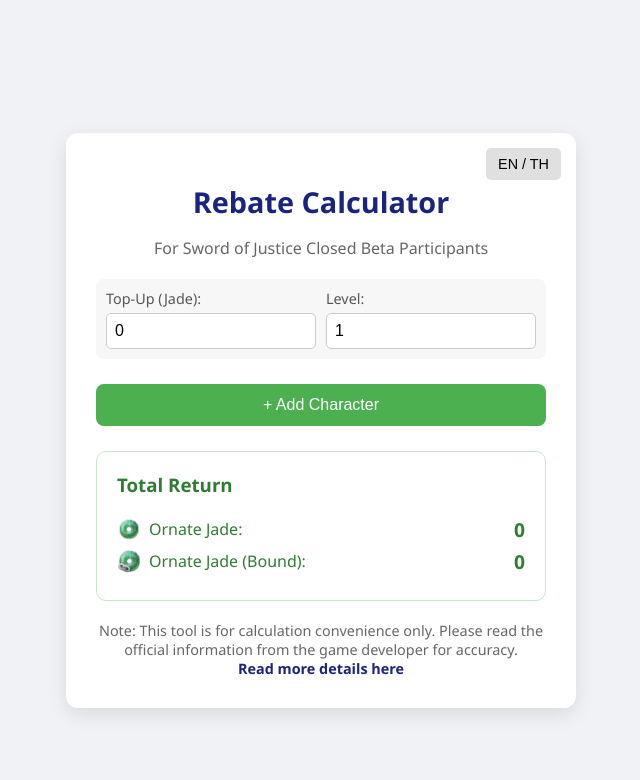
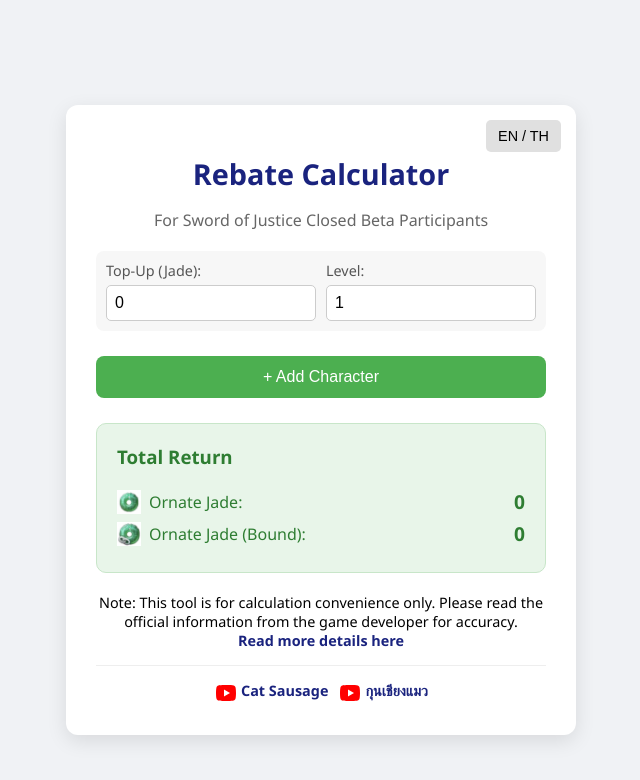
Before and after one commit to CatSausage/soj-rebate-calculator, a plain HTML site: page index.html in a window 1280 px wide. Shown: the whole page, without its empty margins (319-959 px from the left). Drawn offline with Linux system fonts and the light colour scheme.

Commit message:
updated image and footer

```diff
--- a/index.html
+++ b/index.html
@@ -25,6 +25,7 @@
             max-width: 450px;
             text-align: center;
             position: relative;
+            z-index: 0;
         }
         h1 {
             color: #1a237e;
@@ -106,7 +107,7 @@
         .result-box {
             margin-top: 25px;
             padding: 20px;
-            background-color: white;
+            background-color: #e8f5e9;
             border-radius: 10px;
             text-align: left;
             border: 1px solid #c8e6c9;
@@ -140,6 +141,27 @@
             font-size: 1.2em;
             font-weight: bold;
         }
+        .footer-note {
+            margin-top: 20px;
+            font-size: 0.9em;
+            color: black;
+            text-align: center;
+            z-index: 50;
+        }
+        .footer-note a {
+            color: #1a237e;
+            text-decoration: none;
+            font-weight: bold;
+        }
+        .footer-note a:hover {
+            text-decoration: underline;
+        }
+        .youtube-icon {
+            width: 20px;
+            height: 20px;
+            vertical-align: middle;
+            margin-left: 5px; /* Adjust spacing as needed */
+        }
     </style>
 </head>
 <body>
@@ -168,23 +190,36 @@
             <h3 data-en="Total Return" data-th="ยอดเงินคืนรวม">Total Return</h3>
             <p>
                 <span class="result-label-group">
-                    <img src="unbound.jpg" alt="Ornate Jade Icon" class="jade-icon">
+                    <img src="images/jade-unbound.jpg" alt="Ornate Jade Icon" class="jade-icon">
                     <span data-en="Ornate Jade:" data-th="หยกเติม:">Ornate Jade:</span>
                 </span>
                 <span id="unboundResult" class="result-value">0</span>
             </p>
             <p>
                 <span class="result-label-group">
-                    <img src="bound.jpg" alt="Soulbound Ornate Jade Icon" class="jade-icon">
+                    <img src="images/jade-bound.jpg" alt="Soulbound Ornate Jade Icon" class="jade-icon">
                     <span data-en="Ornate Jade (Bound):" data-th="หยกผูก:">Ornate Jade (Bound):</span>
                 </span>
                 <span id="soulboundResult" class="result-value">0</span>
             </p>
         </div>
 
-        <div style="margin-top: 20px; font-size: 0.9em; color: #666;">
+        <div class="footer-note">
             <span data-en="Note: This tool is for calculation convenience only. Please read the official information from the game developer for accuracy." data-th="หมายเหตุ: เครื่องมือนี้เป็นเพียงการอำนวยความสะดวกในการคำนวณเท่านั้น โปรดอ่านข้อมูลอย่างเป็นทางการจากผู้พัฒนาเกมเพื่อความถูกต้อง">หมายเหตุ: เครื่องมือนี้เป็นเพียงการอำนวยความสะดวกในการคำนวณเท่านั้น โปรดอ่านข้อมูลอย่างเป็นทางการจากผู้พัฒนาเกมเพื่อความถูกต้อง</span>
-            <br/><a href="https://www.swordofjustice.com/en/banner/20250828/42152_1256611.html" target="_blank" style="color: #1a237e; text-decoration: none; font-weight: bold;" data-en="Read more details here" data-th="อ่านรายละเอียดเพิ่มเติมที่นี่">อ่านรายละเอียดเพิ่มเติมที่นี่</a>
+            <br/><a href="https://www.swordofjustice.com/en/banner/20250828/42152_1256611.html" target="_blank" data-en="Read more details here" data-th="อ่านรายละเอียดเพิ่มเติมที่นี่">อ่านรายละเอียดเพิ่มเติมที่นี่</a>
+        </div>
+
+        <div style="margin-top: 15px; margin-bottom: 15px; background: #EEE; height: 1px; width: 100%;"></div>
+
+        <div class="footer-note" style="margin-top: 15px; display: flex; flex-direction: row; gap: 10px; justify-content: center;">
+            <a href="https://www.youtube.com/@JusticeCatSausage" target="_blank" aria-label="YouTube Channel 1" style="display: flex; flex-direction: row; gap: 3px;">
+                <svg style="width: 24px; height: 24px; fill:red;" viewBox="0 0 24 24" fill="currentColor"><path d="M12.2439 4C12.778 4.00294 14.1143 4.01586 15.5341 4.07273L16.0375 4.09468C17.467 4.16236 18.8953 4.27798 19.6037 4.4755C20.5486 4.74095 21.2913 5.5155 21.5423 6.49732C21.942 8.05641 21.992 11.0994 21.9982 11.8358L21.9991 11.9884L21.9991 11.9991C21.9991 11.9991 21.9991 12.0028 21.9991 12.0099L21.9982 12.1625C21.992 12.8989 21.942 15.9419 21.5423 17.501C21.2878 18.4864 20.5451 19.261 19.6037 19.5228C18.8953 19.7203 17.467 19.8359 16.0375 19.9036L15.5341 19.9255C14.1143 19.9824 12.778 19.9953 12.2439 19.9983L12.0095 19.9991L11.9991 19.9991C11.9991 19.9991 11.9956 19.9991 11.9887 19.9991L11.7545 19.9983C10.6241 19.9921 5.89772 19.941 4.39451 19.5228C3.4496 19.2573 2.70692 18.4828 2.45587 17.501C2.0562 15.9419 2.00624 12.8989 2 12.1625V11.8358C2.00624 11.0994 2.0562 8.05641 2.45587 6.49732C2.7104 5.51186 3.45308 4.73732 4.39451 4.4755C5.89772 4.05723 10.6241 4.00622 11.7545 4H12.2439ZM9.99911 8.49914V15.4991L15.9991 11.9991L9.99911 8.49914Z"></path></svg>
+                <div>Cat Sausage</div>
+            </a>
+            <a href="https://www.youtube.com/@กุนเชียงแมว" target="_blank" aria-label="YouTube Channel 1" style="display: flex; flex-direction: row; gap: 3px;">
+                <svg style="width: 24px; height: 24px; fill:red;" viewBox="0 0 24 24" fill="currentColor"><path d="M12.2439 4C12.778 4.00294 14.1143 4.01586 15.5341 4.07273L16.0375 4.09468C17.467 4.16236 18.8953 4.27798 19.6037 4.4755C20.5486 4.74095 21.2913 5.5155 21.5423 6.49732C21.942 8.05641 21.992 11.0994 21.9982 11.8358L21.9991 11.9884L21.9991 11.9991C21.9991 11.9991 21.9991 12.0028 21.9991 12.0099L21.9982 12.1625C21.992 12.8989 21.942 15.9419 21.5423 17.501C21.2878 18.4864 20.5451 19.261 19.6037 19.5228C18.8953 19.7203 17.467 19.8359 16.0375 19.9036L15.5341 19.9255C14.1143 19.9824 12.778 19.9953 12.2439 19.9983L12.0095 19.9991L11.9991 19.9991C11.9991 19.9991 11.9956 19.9991 11.9887 19.9991L11.7545 19.9983C10.6241 19.9921 5.89772 19.941 4.39451 19.5228C3.4496 19.2573 2.70692 18.4828 2.45587 17.501C2.0562 15.9419 2.00624 12.8989 2 12.1625V11.8358C2.00624 11.0994 2.0562 8.05641 2.45587 6.49732C2.7104 5.51186 3.45308 4.73732 4.39451 4.4755C5.89772 4.05723 10.6241 4.00622 11.7545 4H12.2439ZM9.99911 8.49914V15.4991L15.9991 11.9991L9.99911 8.49914Z"></path></svg>
+                <div>กุนเชียงแมว</div>
+            </a>
         </div>
     </div>
 
```
Also changed, not shown: images/jade-bound.jpg (renamed from bound.jpg), images/jade-unbound.jpg (renamed from unbound.jpg).
